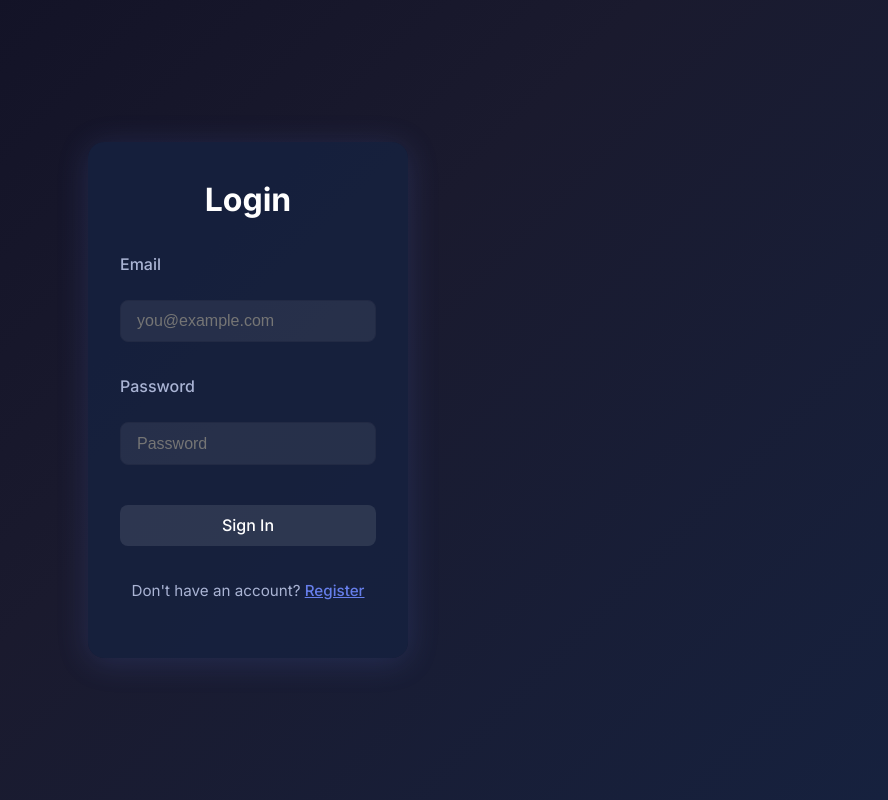
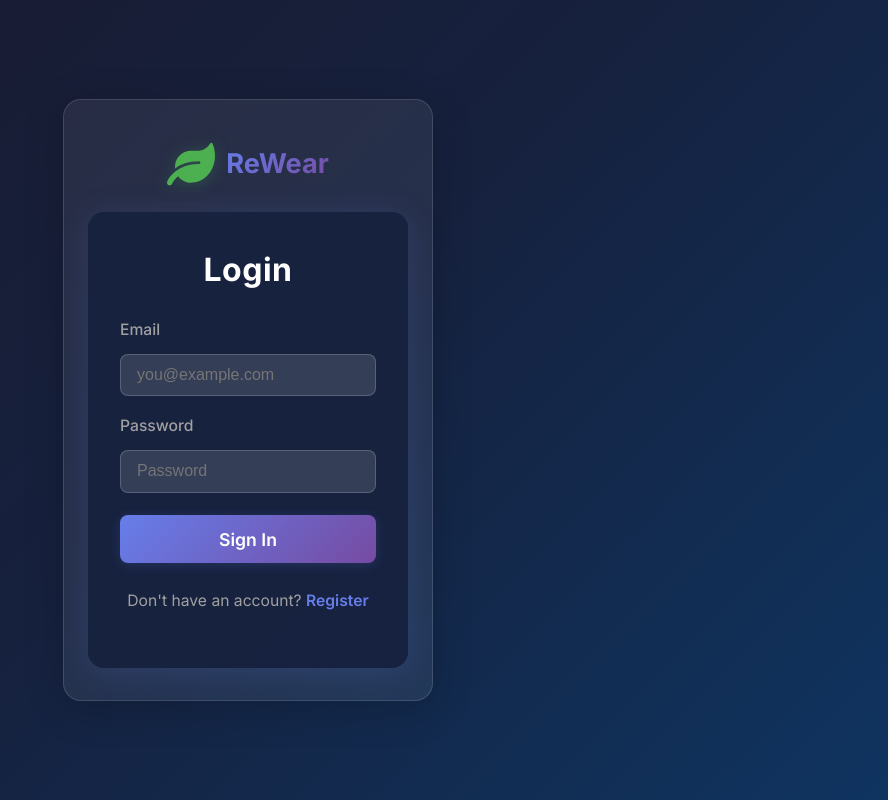
Before and after one commit to tirth2404/Odoo, a React (Vite) app in the folder client/ReWear/: page /login in a window 1280 px wide. Shown: the whole page, without its empty margins (392-1280 px from the left). Built offline with nearby package versions, Linux system fonts and the light colour scheme.

Commit message:
Refactor Login and Register screens to enhance UI with new styling and logo; remove unused PurchaseCard component.

```diff
--- /dev/null
+++ b/client/ReWear/src/components/AuthScreen.css
@@ -0,0 +1,153 @@
+/* AuthScreen.css */
+
+.auth-bg {
+  min-height: 100vh;
+  width: 100vw;
+  background: linear-gradient(135deg, #1a1a2e 0%, #16213e 50%, #0f3460 100%);
+  display: flex;
+  align-items: center;
+  justify-content: center;
+  padding: 2rem 0;
+}
+
+.auth-card {
+  background: rgba(255, 255, 255, 0.07);
+  border-radius: 18px;
+  box-shadow: 0 8px 40px rgba(0,0,0,0.18);
+  padding: 2.5rem 2.5rem 2rem 2.5rem;
+  min-width: 340px;
+  max-width: 370px;
+  width: 100%;
+  display: flex;
+  flex-direction: column;
+  align-items: center;
+  position: relative;
+  border: 1.5px solid rgba(255,255,255,0.13);
+  animation: fadeIn 0.7s cubic-bezier(.4,0,.2,1);
+}
+
+@keyframes fadeIn {
+  from { opacity: 0; transform: translateY(30px); }
+  to { opacity: 1; transform: translateY(0); }
+}
+
+.auth-logo {
+  display: flex;
+  align-items: center;
+  gap: 0.7rem;
+  margin-bottom: 1.5rem;
+}
+
+.auth-logo-icon {
+  color: #4CAF50;
+  filter: drop-shadow(0 2px 8px #4caf5040);
+}
+
+.auth-logo-text {
+  font-size: 1.7rem;
+  font-weight: 700;
+  background: linear-gradient(135deg, #667eea 0%, #764ba2 100%);
+  -webkit-background-clip: text;
+  -webkit-text-fill-color: transparent;
+  background-clip: text;
+}
+
+.auth-title {
+  font-size: 1.5rem;
+  font-weight: 700;
+  margin-bottom: 1.2rem;
+  color: #fff;
+  letter-spacing: 0.5px;
+  text-align: center;
+}
+
+.auth-error {
+  color: #ff6b6b;
+  background: rgba(255,107,107,0.08);
+  border-radius: 8px;
+  padding: 0.5rem 1rem;
+  margin-bottom: 1rem;
+  text-align: center;
+  font-size: 0.98rem;
+}
+
+.login-form {
+  width: 100%;
+  display: flex;
+  flex-direction: column;
+  gap: 0.7rem;
+}
+
+.login-form label {
+  color: #a0a0a0;
+  font-size: 0.98rem;
+  margin-bottom: 0.1rem;
+  margin-top: 0.2rem;
+  font-weight: 500;
+}
+
+.login-form input,
+.login-form textarea {
+  width: 100%;
+  padding: 0.7rem 1rem;
+  border-radius: 8px;
+  border: 1.5px solid rgba(255,255,255,0.18);
+  background: rgba(255,255,255,0.13);
+  color: #fff;
+  font-size: 1rem;
+  margin-bottom: 0.2rem;
+  transition: border 0.2s, box-shadow 0.2s;
+  outline: none;
+  resize: none;
+}
+
+.login-form input:focus,
+.login-form textarea:focus {
+  border: 1.5px solid #667eea;
+  box-shadow: 0 0 0 2px #667eea33;
+  background: rgba(255,255,255,0.18);
+}
+
+.auth-btn {
+  width: 100%;
+  padding: 0.85rem 0;
+  border-radius: 8px;
+  border: none;
+  background: linear-gradient(135deg, #667eea 0%, #764ba2 100%);
+  color: #fff;
+  font-size: 1.1rem;
+  font-weight: 600;
+  margin-top: 0.5rem;
+  margin-bottom: 0.2rem;
+  cursor: pointer;
+  box-shadow: 0 2px 12px #667eea30;
+  transition: background 0.2s, transform 0.15s;
+}
+
+.auth-btn:hover:not(:disabled) {
+  background: linear-gradient(135deg, #764ba2 0%, #667eea 100%);
+  transform: translateY(-2px) scale(1.03);
+}
+
+.auth-btn:disabled {
+  opacity: 0.7;
+  cursor: not-allowed;
+}
+
+.login-link {
+  text-align: center;
+  margin-top: 0.7rem;
+  color: #a0a0a0;
+  font-size: 0.98rem;
+}
+
+.login-link a {
+  color: #667eea;
+  text-decoration: none;
+  font-weight: 600;
+  transition: color 0.2s;
+}
+
+.login-link a:hover {
+  color: #764ba2;
+}
--- a/client/ReWear/src/components/LoginScreen.jsx
+++ b/client/ReWear/src/components/LoginScreen.jsx
@@ -1,6 +1,8 @@
 import React, { useState } from "react";
 import { useNavigate } from "react-router-dom";
+import { FaLeaf } from "react-icons/fa";
 import "../index.css";
+import "./AuthScreen.css";
 
 export default function LoginScreen() {
   const [email, setEmail] = useState("");
@@ -35,11 +37,16 @@ export default function LoginScreen() {
   };
 
   return (
-    <div className="login-container">
+    <div className="auth-bg">
+      <div className="auth-card">
+        <div className="auth-logo">
+          <FaLeaf size={48} className="auth-logo-icon" />
+          <span className="auth-logo-text">ReWear</span>
+        </div>
         <form className="login-form" onSubmit={handleSubmit}>
-        <h1>Login</h1>
+          <h1 className="auth-title">Login</h1>
           {error && (
-          <div style={{ color: "salmon", textAlign: "center" }}>{error}</div>
+            <div className="auth-error">{error}</div>
           )}
           <label htmlFor="email">Email</label>
           <input
@@ -59,7 +66,7 @@ export default function LoginScreen() {
             value={password}
             onChange={(e) => setPassword(e.target.value)}
           />
-        <button type="submit" disabled={loading}>
+          <button type="submit" className="auth-btn" disabled={loading}>
             {loading ? "Signing In..." : "Sign In"}
           </button>
           <p className="login-link">
@@ -67,5 +74,6 @@ export default function LoginScreen() {
           </p>
         </form>
       </div>
+    </div>
   );
 }
--- a/client/ReWear/src/components/RegisterScreen.jsx
+++ b/client/ReWear/src/components/RegisterScreen.jsx
@@ -1,6 +1,8 @@
 import React, { useState } from "react";
 import { useNavigate } from "react-router-dom";
+import { FaLeaf } from "react-icons/fa";
 import "../index.css";
+import "./AuthScreen.css";
 
 export default function RegisterScreen() {
   const [form, setForm] = useState({
@@ -43,12 +45,15 @@ export default function RegisterScreen() {
   };
 
   return (
-    <div className="login-container">
+    <div className="auth-bg">
+      <div className="auth-card">
+        <div className="auth-logo">
+          <FaLeaf size={48} className="auth-logo-icon" />
+          <span className="auth-logo-text">ReWear</span>
+        </div>
         <form className="login-form" onSubmit={handleSubmit}>
-        <h1>Register</h1>
-        {error && (
-          <div style={{ color: "salmon", textAlign: "center" }}>{error}</div>
-        )}
+          <h1 className="auth-title">Register</h1>
+          {error && <div className="auth-error">{error}</div>}
           <label htmlFor="name">Name</label>
           <input
             name="name"
@@ -90,7 +95,7 @@ export default function RegisterScreen() {
             value={form.bio}
             onChange={handleChange}
           />
-        <button type="submit" disabled={loading}>
+          <button type="submit" className="auth-btn" disabled={loading}>
             {loading ? "Registering..." : "Register"}
           </button>
           <p className="login-link">
@@ -98,5 +103,6 @@ export default function RegisterScreen() {
           </p>
         </form>
       </div>
+    </div>
   );
 }
```
Also changed, not shown: client/ReWear/src/assets/clothing-illustration.png (added), client/ReWear/src/components/PurchaseCard.jsx (deleted). Lines whose indentation alone changed are shown as unchanged.
